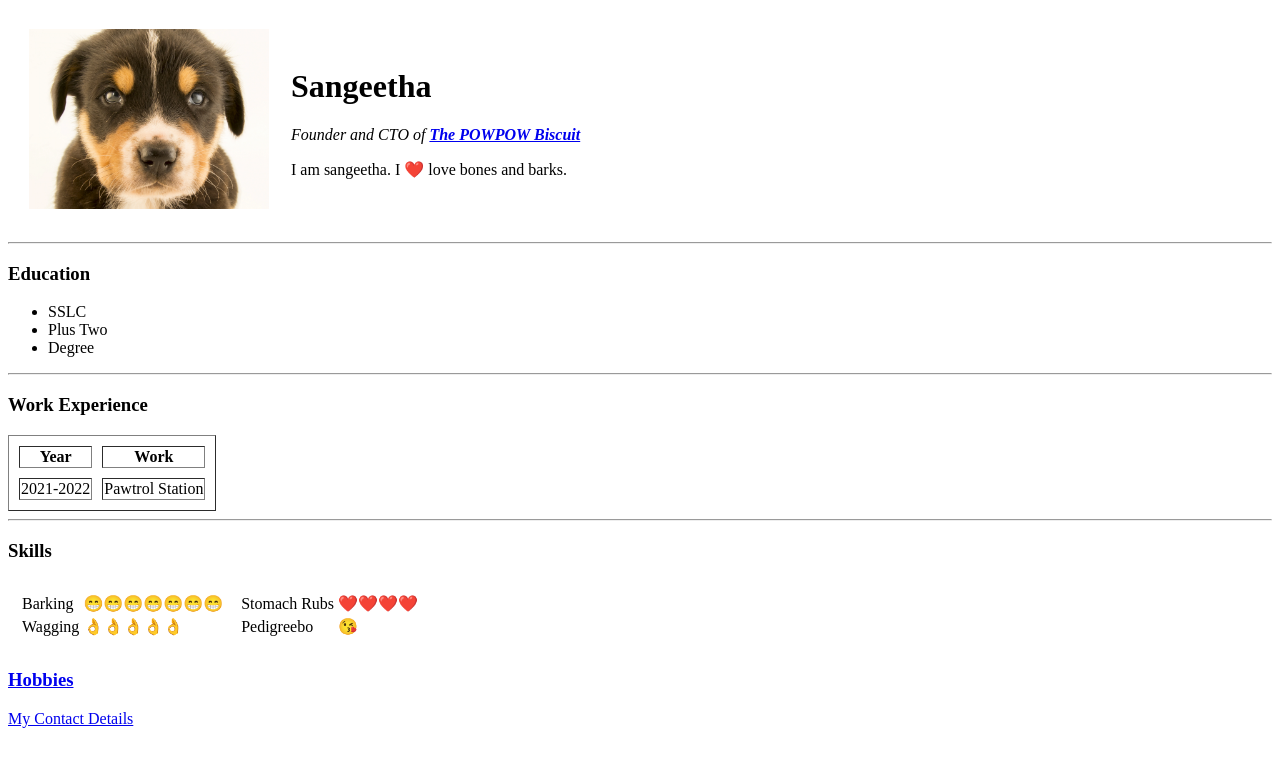
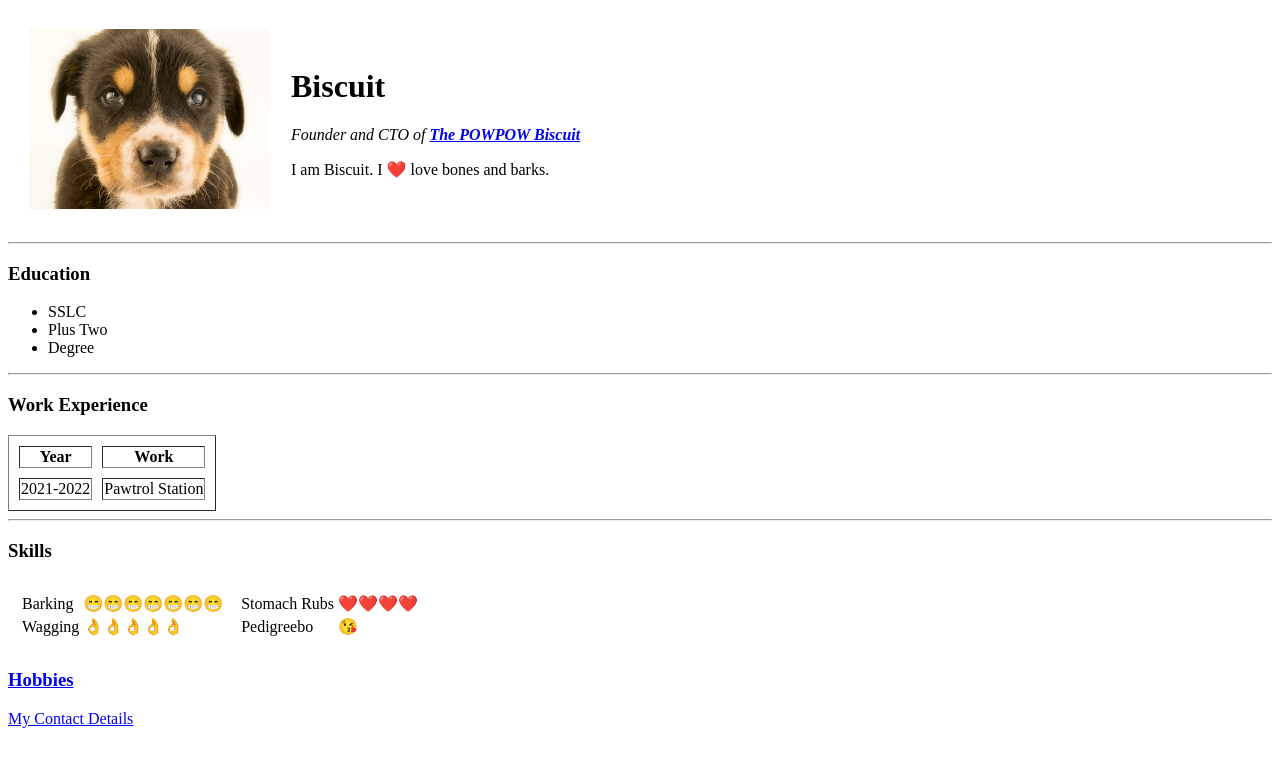
Before and after one commit to sangithakallat/cv, a plain HTML site: page index.html in a window 1280 px wide. Drawn offline with Linux system fonts and the light colour scheme.

Commit message:
Update index.html

```diff
--- a/index.html
+++ b/index.html
@@ -2,7 +2,7 @@
 <html>
     <head>
         <meta charset="utf-8">
-        <title>Sangeetha's Personal Site</title>
+        <title>Biscuits's Personal Site</title>
     </head>
     <body>
         <table cellspacing="20">
@@ -11,9 +11,9 @@
                     <img src="images/dog.webp" alt="dog image" length="240px" width="240px">
                 </td>
                 <td>
-                    <h1>Sangeetha</h1>
+                    <h1>Biscuit</h1>
                     <p><em>Founder and CTO of <a href="https://i.natgeofe.com/n/4f5aaece-3300-41a4-b2a8-ed2708a0a27c/domestic-dog_thumb_4x3.jpg"><strong>The POWPOW Biscuit</strong></a></em></p>
-                    <p>I am sangeetha. I ❤️ love bones and barks.</p>
+                    <p>I am Biscuit. I ❤️ love bones and barks.</p>
 
                 </td>
             </tr>
```
